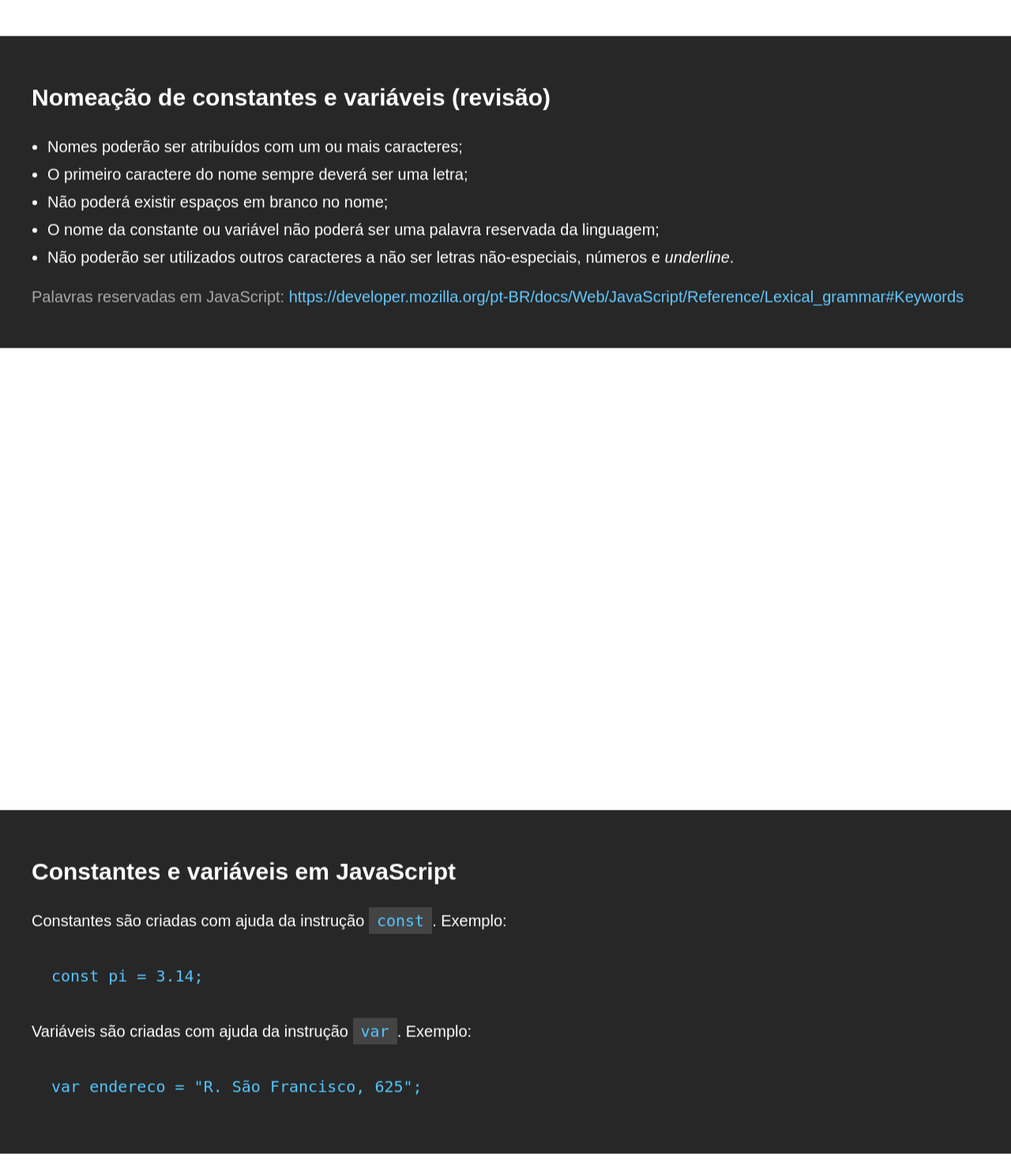
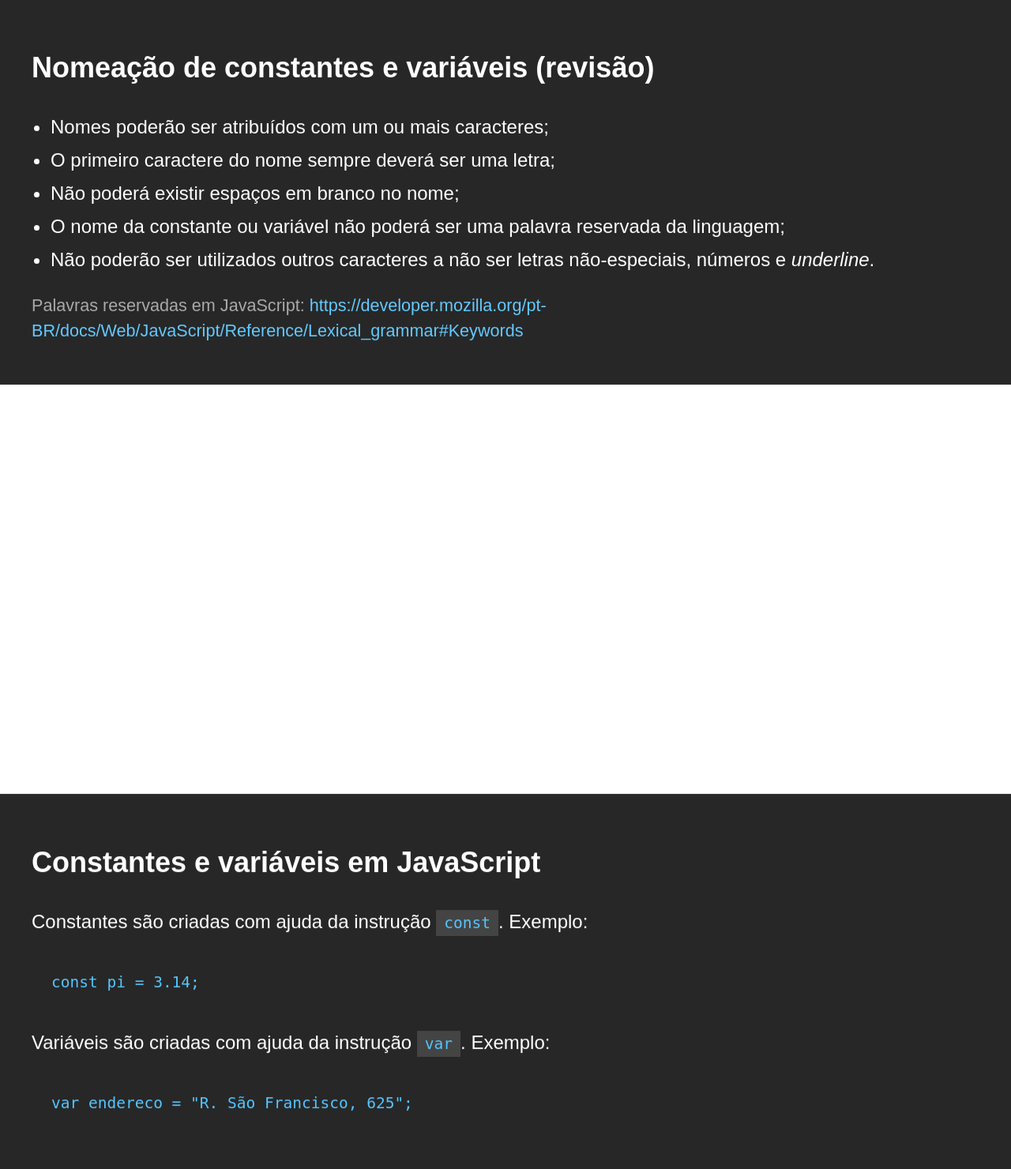
Before and after one commit to igorcadelima/curso-webdesign, a PHP site: page /javascript/aula02/index.html in a window 1280 px wide. Shown: the part 2157-3637 px from the top of the page at 79% size. Run offline with PHP 8.4, Linux system fonts and the light colour scheme; some libraries are stand-ins or nearby versions.

Commit message:
Altera tamanho de fonte

```diff
--- a/common/css/custom.css
+++ b/common/css/custom.css
@@ -2,7 +2,7 @@
 html {
   overflow: hidden;
   font-family: sans-serif;
-  font-size: 20px;
+  font-size: 1.5em;
   line-height: 1.5;
 }
 
@@ -30,7 +30,7 @@ ol li {
 }
 
 .note {
-  font-size: ms(7);
+  font-size: 0.9rem;
   color: #aaa;
 }
 
@@ -42,7 +42,6 @@ code {
   background: #444;
   border-color: #888;
   padding: 5px 10px;
-  font-size: ms(7);
   color: #57c6ff;
 }
 
@@ -51,7 +50,7 @@ pre code {
   border: 0;
   padding: 20px 25px;
   display: block;
-  font-size: ms(6);
+  font-size: 0.8125rem;
   line-height: ms(9);
 }
 
```
